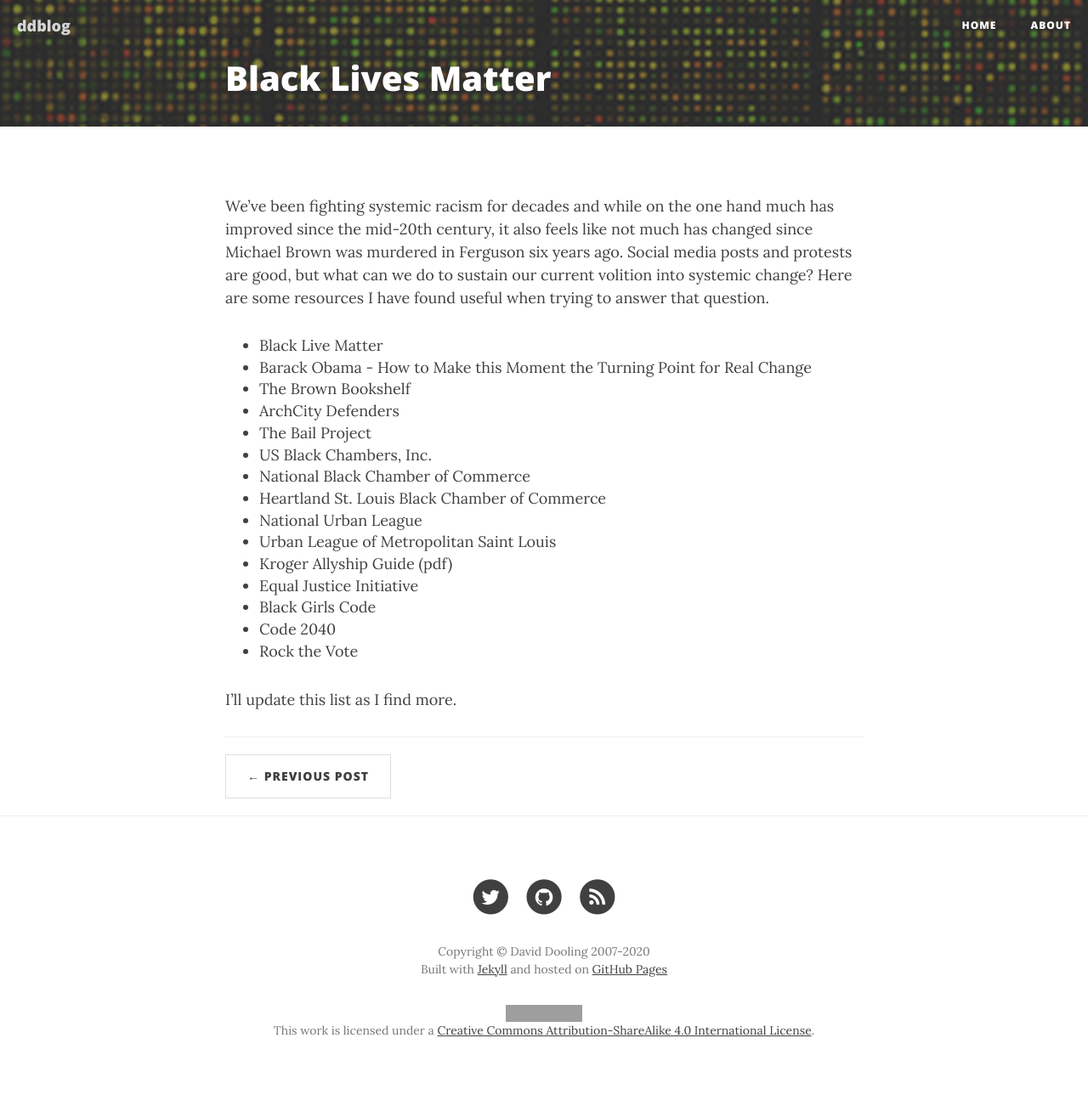
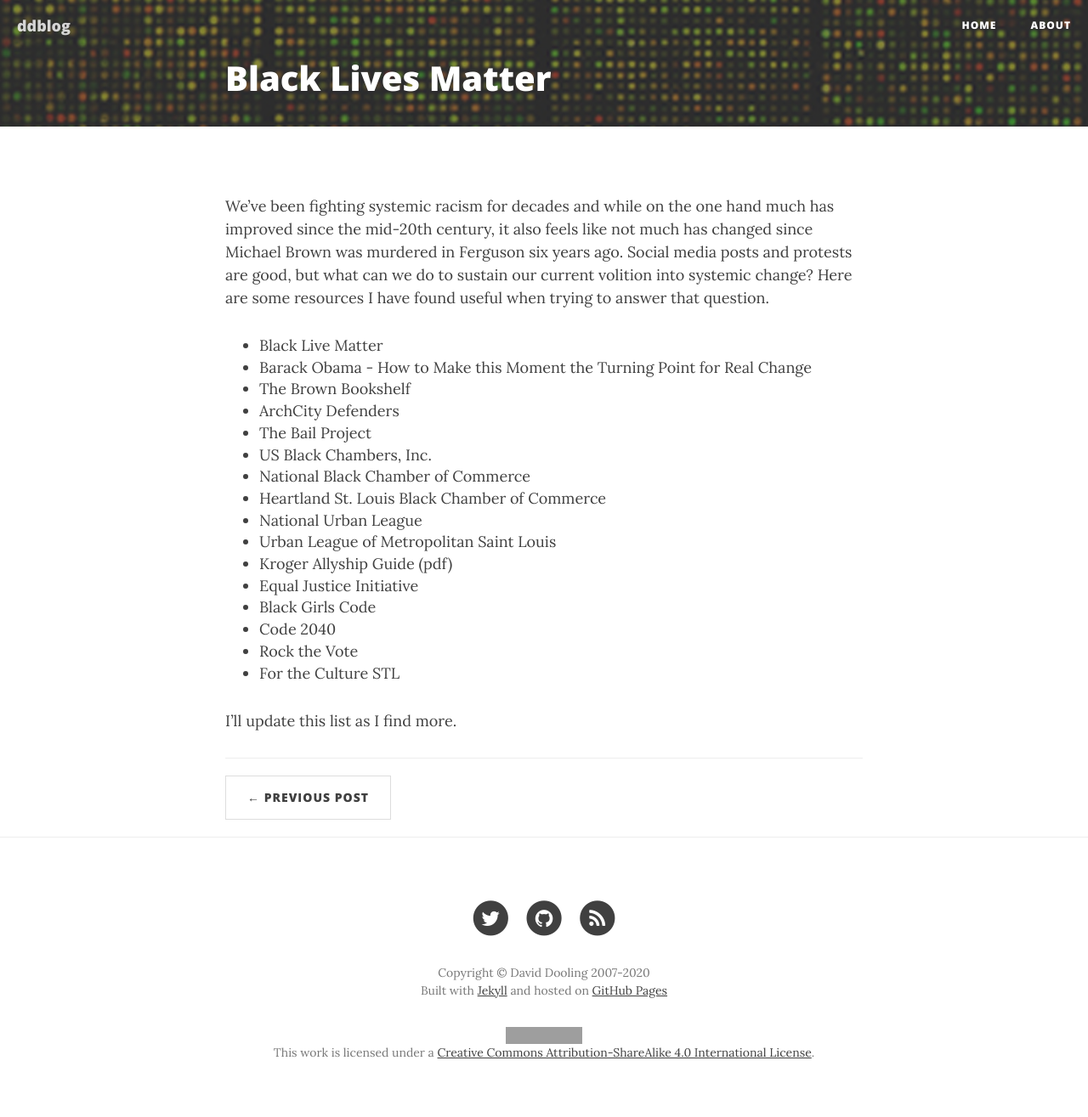
Before and after one commit to ddgenome/ddgenome.github.io, a Jekyll site: the page built from _posts/2020-06-14-blm.markdown, in a window 1280 px wide. Shown: the whole page at 85% size. Built offline with Jekyll 4.4.1, drawn with Linux system fonts in a browser that asks for light colours; nearby versions of some CDN libraries; comment, search, counter and statistics services are not loaded; before the commit the page ends 1289 px from its top, so only the background shows below that; grey boxes are pictures that could not be loaded.

Commit message:
Add For the Culture STL to BLM

```diff
--- a/_posts/2020-06-14-blm.markdown
+++ b/_posts/2020-06-14-blm.markdown
@@ -2,15 +2,15 @@
 layout: post
 title: Black Lives Matter
 tags:
-- politics
+    - politics
 published: true
 ---
 
 We've been fighting systemic racism for decades and while on the one
 hand much has improved since the mid-20th century, it also feels like
 not much has changed since Michael Brown was murdered in Ferguson six
-years ago.  Social media posts and protests are good, but what can we
-do to sustain our current volition into systemic change?  Here are
+years ago. Social media posts and protests are good, but what can we
+do to sustain our current volition into systemic change? Here are
 some resources I have found useful when trying to answer that
 question.
 
@@ -29,5 +29,6 @@
 -   [Black Girls Code](https://www.blackgirlscode.com/)
 -   [Code 2040](https://www.code2040.org/)
 -   [Rock the Vote](https://www.rockthevote.org/)
+-   [For the Culture STL](https://www.fortheculturestl.com/)
 
 I'll update this list as I find more.
```
